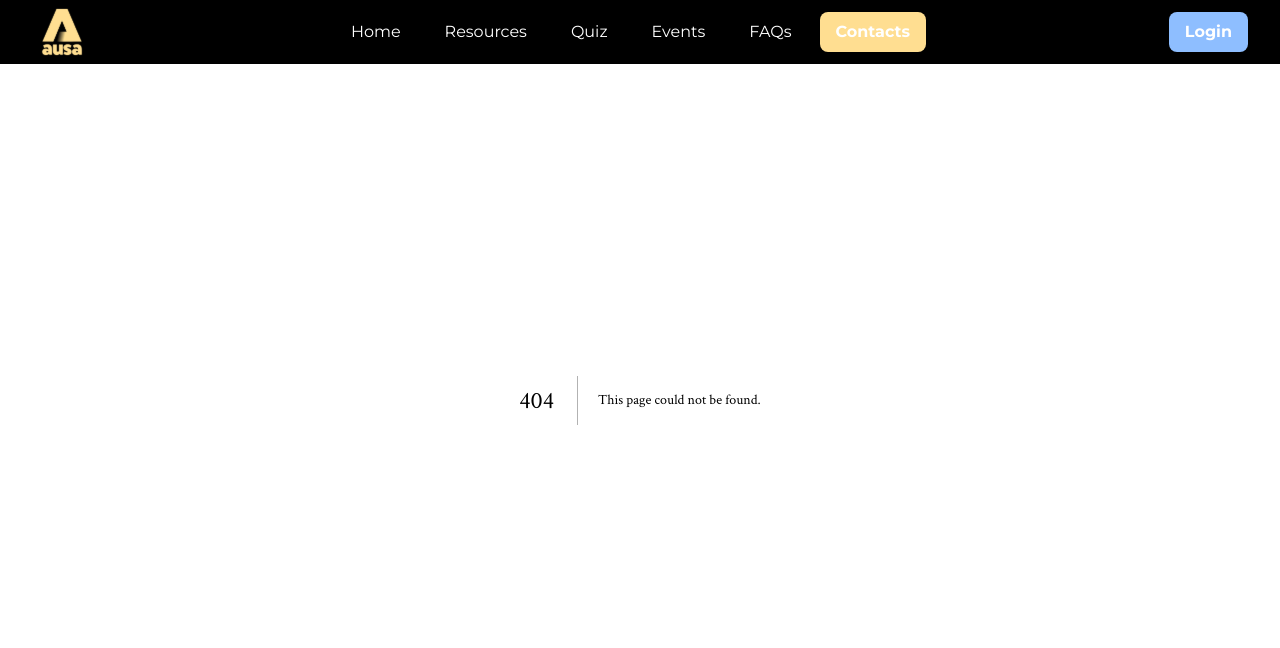
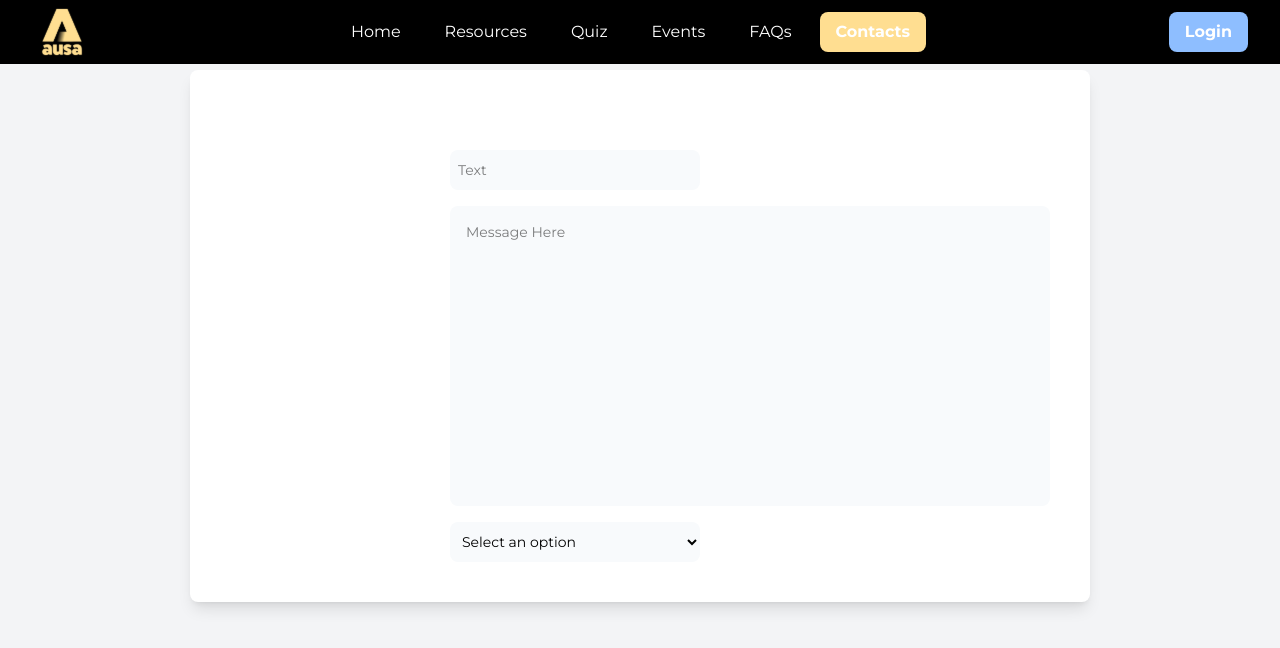
Before and after one commit to UoaWDCC/ausa-web, a Next.js app in the folder client/: page /contacts in a window 1280 px wide. Before the commit this address had no page. Shown: the top 648 px of the page. Built offline with nearby package versions, Linux system fonts and the light colour scheme.

Commit message:
feat: created text boxes and drop down

```diff
--- /dev/null
+++ b/client/app/components/composite/dropdown/Dropdown.tsx
@@ -0,0 +1,36 @@
+"use client";
+import React, { useState } from "react";
+
+interface DropdownProps {
+  options: string[];       // items to select from
+  placeholder?: string;    // default text when nothing is selected
+}
+
+const Dropdown: React.FC<DropdownProps> = ({
+  options,
+  placeholder = "Select an option",
+}) => {
+  const [selected, setSelected] = useState("");
+
+  const styles =
+    "bg-[#F8FAFC] rounded-lg outline-none text-black w-[250px] h-[40px] p-2 text-sm";
+
+  return (
+    <select
+      value={selected}
+      onChange={(e) => setSelected(e.target.value)}
+      className={styles}
+    >
+      <option value="" disabled hidden>
+        {placeholder}
+      </option>
+      {options.map((option, idx) => (
+        <option key={idx} value={option}>
+          {option}
+        </option>
+      ))}
+    </select>
+  );
+};
+
+export default Dropdown;
--- /dev/null
+++ b/client/app/components/composite/text-box/TextBox.tsx
@@ -0,0 +1,41 @@
+"use client";
+import React, { useState } from "react";
+
+interface TextBoxProps {
+  variant?: "big" | "small";
+  placeholder?: string; // text shown inside input
+}
+
+const TextBox: React.FC<TextBoxProps> = ({
+  variant = "small",
+  placeholder = "",
+}) => {
+  const [value, setValue] = useState("");
+
+  const baseStyles =
+    "bg-[#F8FAFC] rounded-lg outline-none resize-none text-black";
+
+  const sizeStyles =
+    variant === "big"
+      ? "w-[600px] h-[300px] p-4 text-sm"
+      : "w-[250px] h-[40px] p-2 text-sm";
+
+  return variant === "big" ? (
+    <textarea
+      value={value}
+      placeholder={placeholder}
+      onChange={(e) => setValue(e.target.value)}
+      className={`${baseStyles} ${sizeStyles}`}
+    />
+  ) : (
+    <input
+      type="text"
+      value={value}
+      placeholder={placeholder}
+      onChange={(e) => setValue(e.target.value)}
+      className={`${baseStyles} ${sizeStyles}`}
+    />
+  );
+};
+
+export default TextBox;
--- /dev/null
+++ b/client/app/contacts/page.tsx
@@ -0,0 +1,32 @@
+import React from "react";
+import TextBox from "../components/composite/text-box/TextBox";
+import Dropdown from "../components/composite/dropdown/Dropdown";
+
+const Contact = () => {
+  return (
+    // full page container
+    <div className="flex justify-center items-start min-h-screen bg-gray-100 p-10">
+      {/* form container */}
+      <div className="bg-white w-[90%] max-w-[900px] p-10 mt-[30px] rounded-lg shadow-lg flex gap-10">
+
+        {/* left column */}
+        <div className="flex flex-col gap-4 flex-1">
+          <h2 className="text-xl font-semibold">Left Column</h2>
+          <p>Some content here...</p>
+        </div>
+
+        {/* right column (form inputs) */}
+        <div className="flex flex-col gap-4 flex-1">
+            <h1>First Name</h1>
+          <TextBox placeholder="Text" variant="small" />
+          <TextBox placeholder="Message Here" variant="big" />
+          <Dropdown
+            options={["None", "Option 1", "Option 2", "Option 3"]}
+            placeholder="Select an option"
+          />
+        </div>
+      </div>
+    </div>
+  );
+};
+  export default Contact;
```
